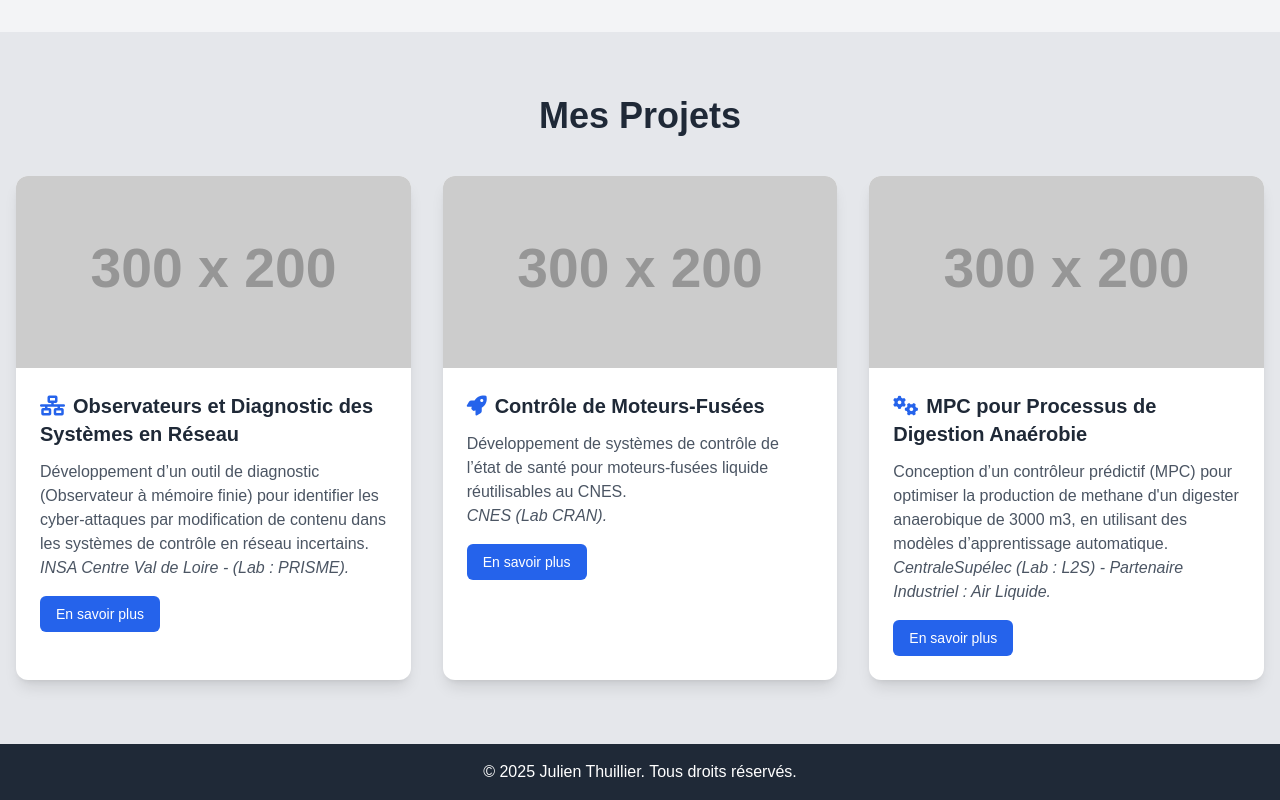
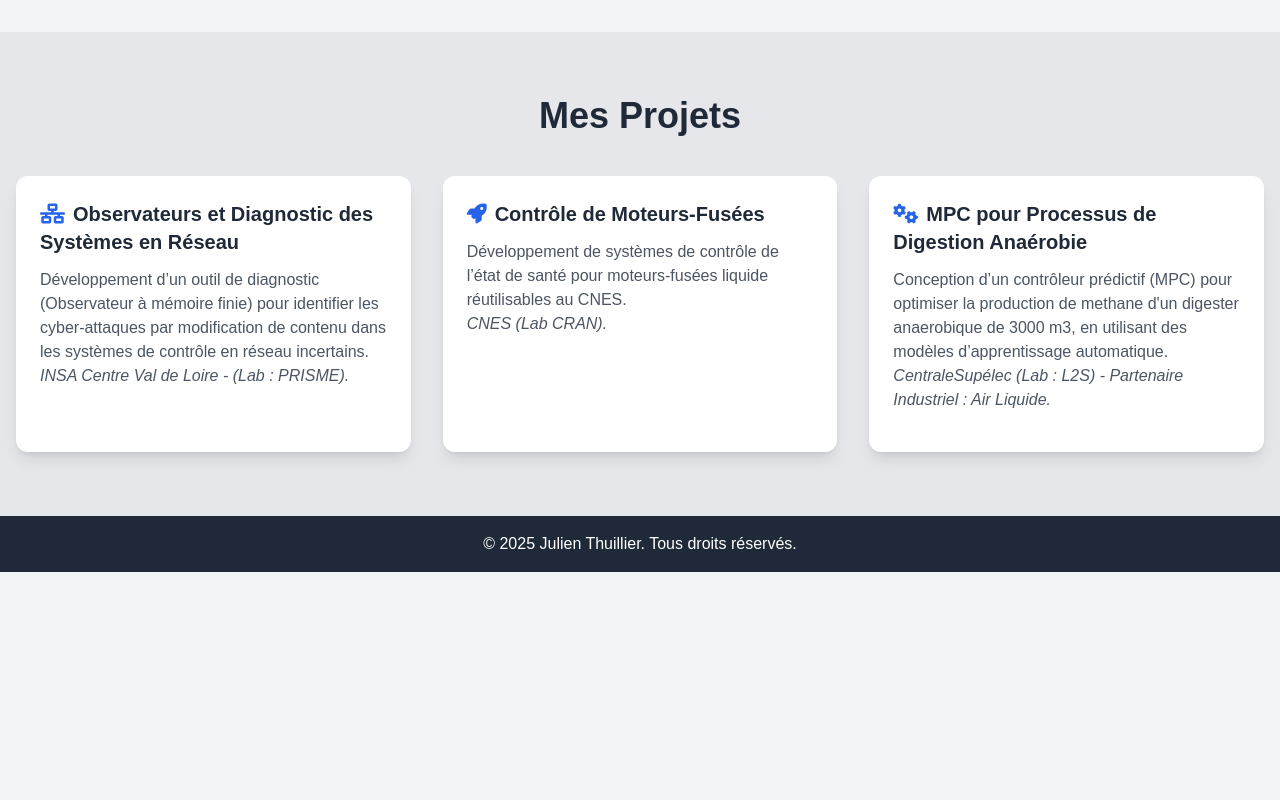
Before and after one commit to FMO-Researcher/julienthuillier.github.io, a plain HTML site: page index.html in a window 1280 px wide. Shown: the part 1224-2024 px from the top of the page. After the commit the page ends 1796 px from the top, so only its background shows below. Drawn offline with nearby package versions, Linux system fonts and the light colour scheme; placeholder pictures from the web are drawn by us.

Commit message:
Add files via upload

```diff
--- a/index.html
+++ b/index.html
@@ -110,38 +110,38 @@
     <div class="container mx-auto grid grid-cols-1 md:grid-cols-3 gap-8 px-4">
       <!-- Projet 1 : Observateurs et Diagnostic -->
       <div class="project-card bg-white shadow-lg">
-        <img src="https://via.placeholder.com/300x200" alt="Observateurs et Diagnostic" class="w-full h-48 object-cover">
+        <!--<img src="https://via.placeholder.com/300x200" alt="Observateurs et Diagnostic" class="w-full h-48 object-cover">-->
         <div class="p-6">
           <h3 class="text-xl font-semibold mb-3"><i class="fas fa-network-wired project-icon"></i>Observateurs et Diagnostic des Systèmes en Réseau</h3>
           <p class="text-gray-600 mb-4">
             Développement d’un outil de diagnostic (Observateur à mémoire finie) pour identifier les cyber-attaques par modification de contenu dans les systèmes de contrôle en réseau incertains.
             <br><em>INSA Centre Val de Loire - (Lab : PRISME).</em>
           </p>
-          <a href="#" class="project-button inline-block bg-blue-600 text-white px-4 py-2 rounded-md text-sm font-medium">En savoir plus</a>
+
         </div>
       </div>
       <!-- Projet 2 : Contrôle de Moteurs-Fusées -->
       <div class="project-card bg-white shadow-lg">
-        <img src="https://via.placeholder.com/300x200" alt="Contrôle de Moteurs-Fusées" class="w-full h-48 object-cover">
+        <!--<img src="https://via.placeholder.com/300x200" alt="Contrôle de Moteurs-Fusées" class="w-full h-48 object-cover">-->
         <div class="p-6">
           <h3 class="text-xl font-semibold mb-3"><i class="fas fa-rocket project-icon"></i>Contrôle de Moteurs-Fusées</h3>
           <p class="text-gray-600 mb-4">
             Développement de systèmes de contrôle de l’état de santé pour moteurs-fusées liquide réutilisables au CNES.
             <br><em>CNES (Lab CRAN).</em>
           </p>
-          <a href="#" class="project-button inline-block bg-blue-600 text-white px-4 py-2 rounded-md text-sm font-medium">En savoir plus</a>
+
         </div>
       </div>
       <!-- Projet 3 : MPC pour Digestion Anaérobie -->
       <div class="project-card bg-white shadow-lg">
-        <img src="https://via.placeholder.com/300x200" alt="MPC Digestion Anaérobie" class="w-full h-48 object-cover">
+       <!-- <img src="https://via.placeholder.com/300x200" alt="MPC Digestion Anaérobie" class="w-full h-48 object-cover"-->
         <div class="p-6">
           <h3 class="text-xl font-semibold mb-3"><i class="fas fa-cogs project-icon"></i>MPC pour Processus de Digestion Anaérobie</h3>
           <p class="text-gray-600 mb-4">
             Conception d’un contrôleur prédictif (MPC) pour optimiser la production de methane d'un digester anaerobique de 3000 m3, en utilisant des modèles d’apprentissage automatique.
             <br><em>CentraleSupélec (Lab : L2S) - Partenaire Industriel : Air Liquide.</em>
           </p>
-          <a href="#" class="project-button inline-block bg-blue-600 text-white px-4 py-2 rounded-md text-sm font-medium">En savoir plus</a>
+
         </div>
       </div>
     </div>
```
